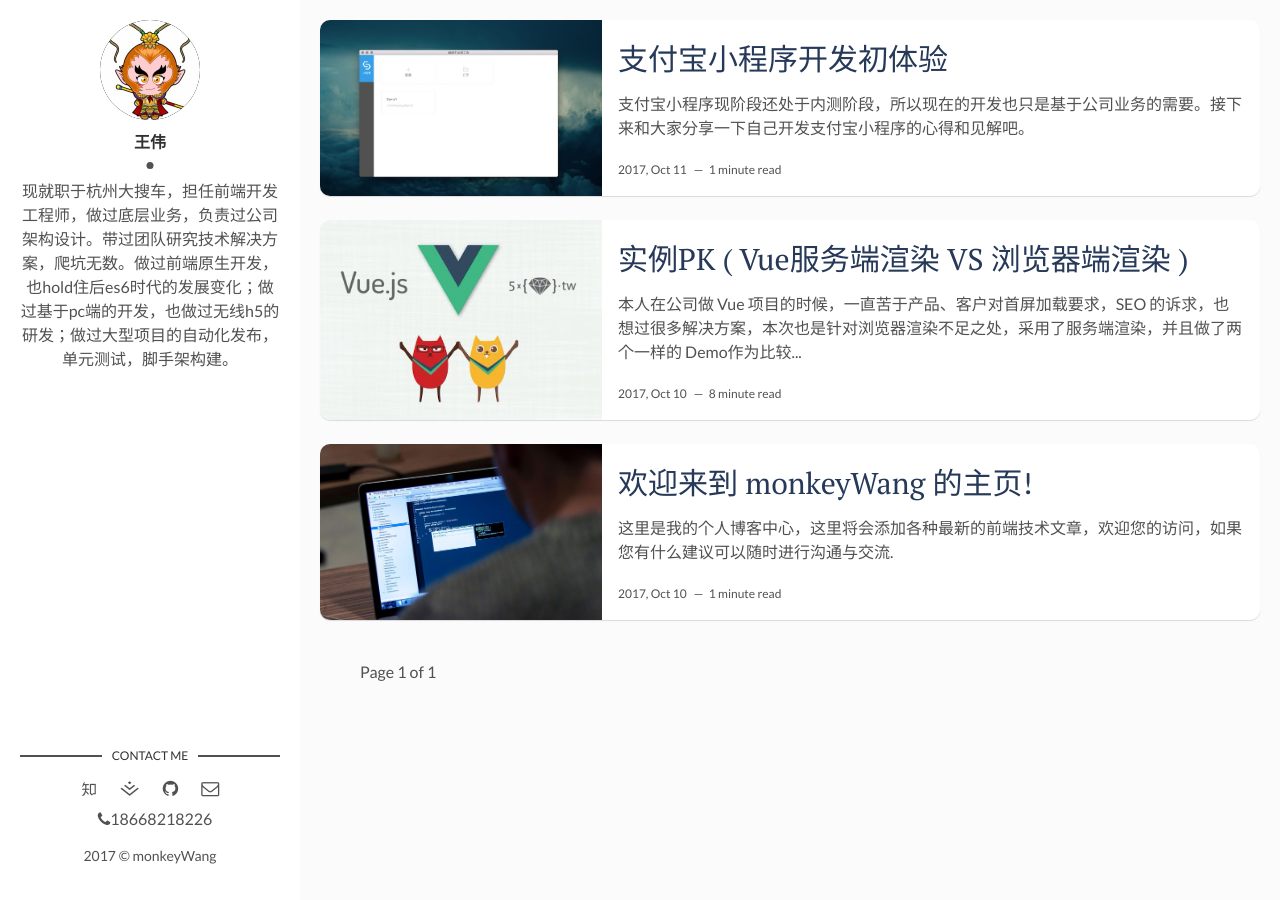
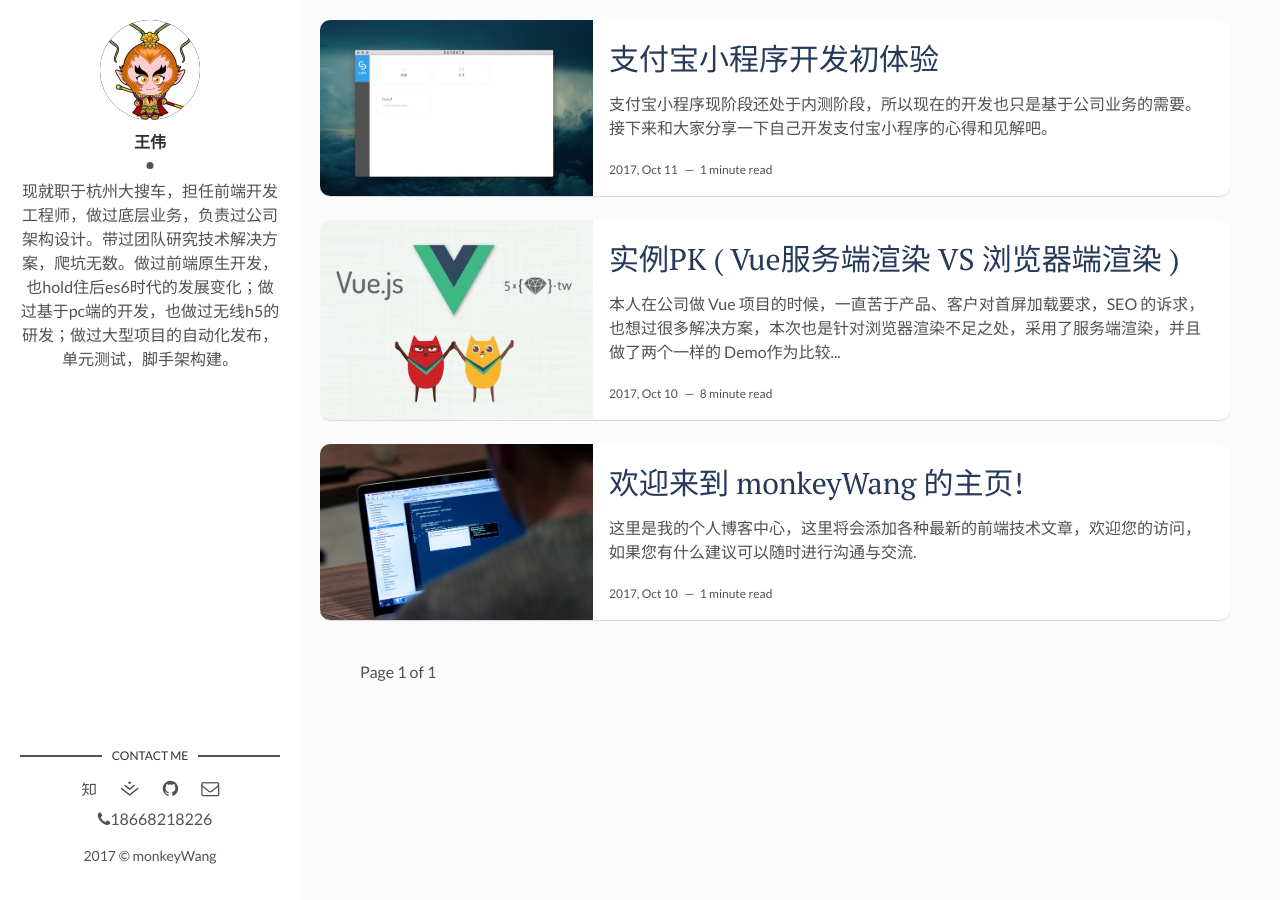
Before and after one commit to monkeyWangs/monkeyWangs.github.io, a Jekyll site: the page built from index.html, in a window 1280 px wide. Built offline with Jekyll 4.4.1, drawn with Linux system fonts in a browser that asks for light colours; the list of posts is cut into pages by our own code.

Commit message:
调整样式

```diff
--- a/assets/css/main.css
+++ b/assets/css/main.css
@@ -815,6 +815,7 @@ pre code {
 }
 
 .wrapper {
+  max-width: 1250px;
   position: relative;
 }
 
--- a/assets/css/scss/main.scss
+++ b/assets/css/scss/main.scss
@@ -53,6 +53,7 @@ pre {
 }
 
 .wrapper {
+  max-width: 1250px;
   position: relative;
 }
 
```
